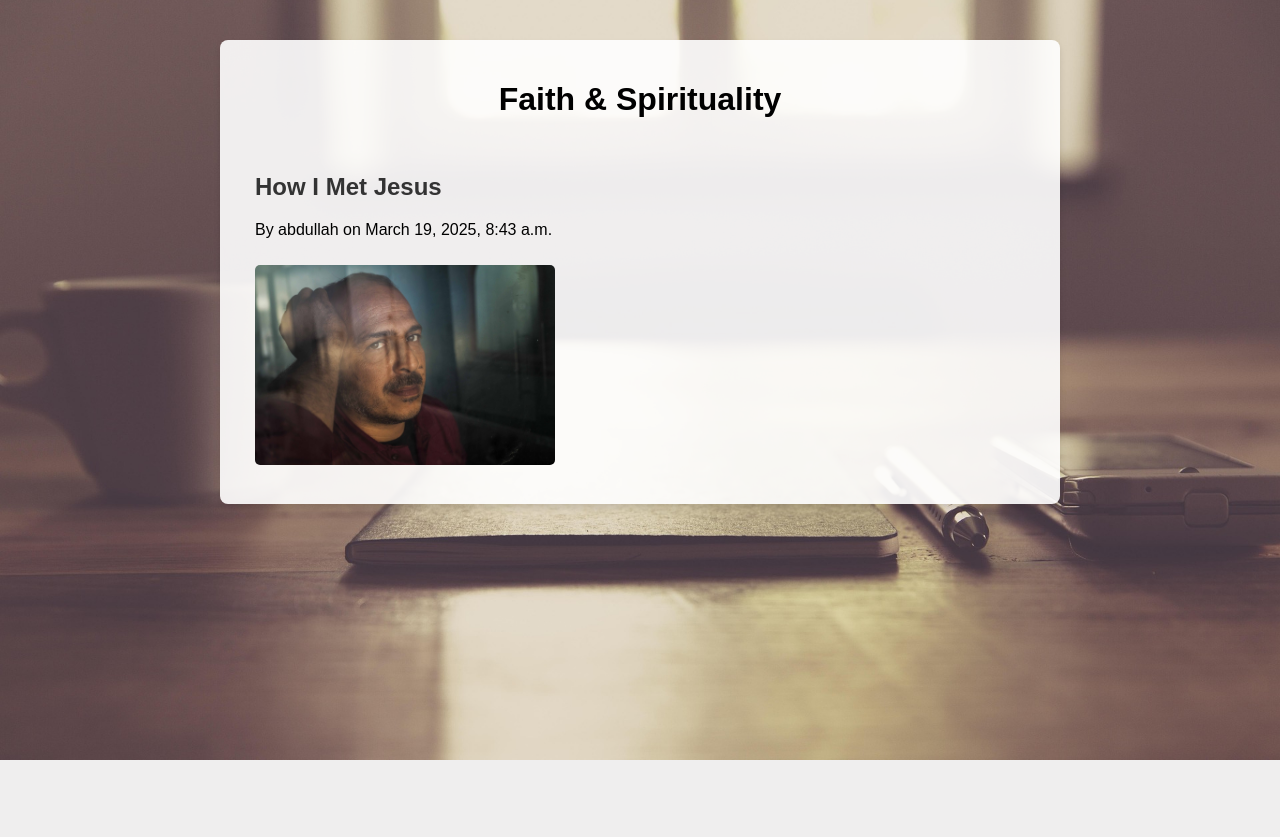
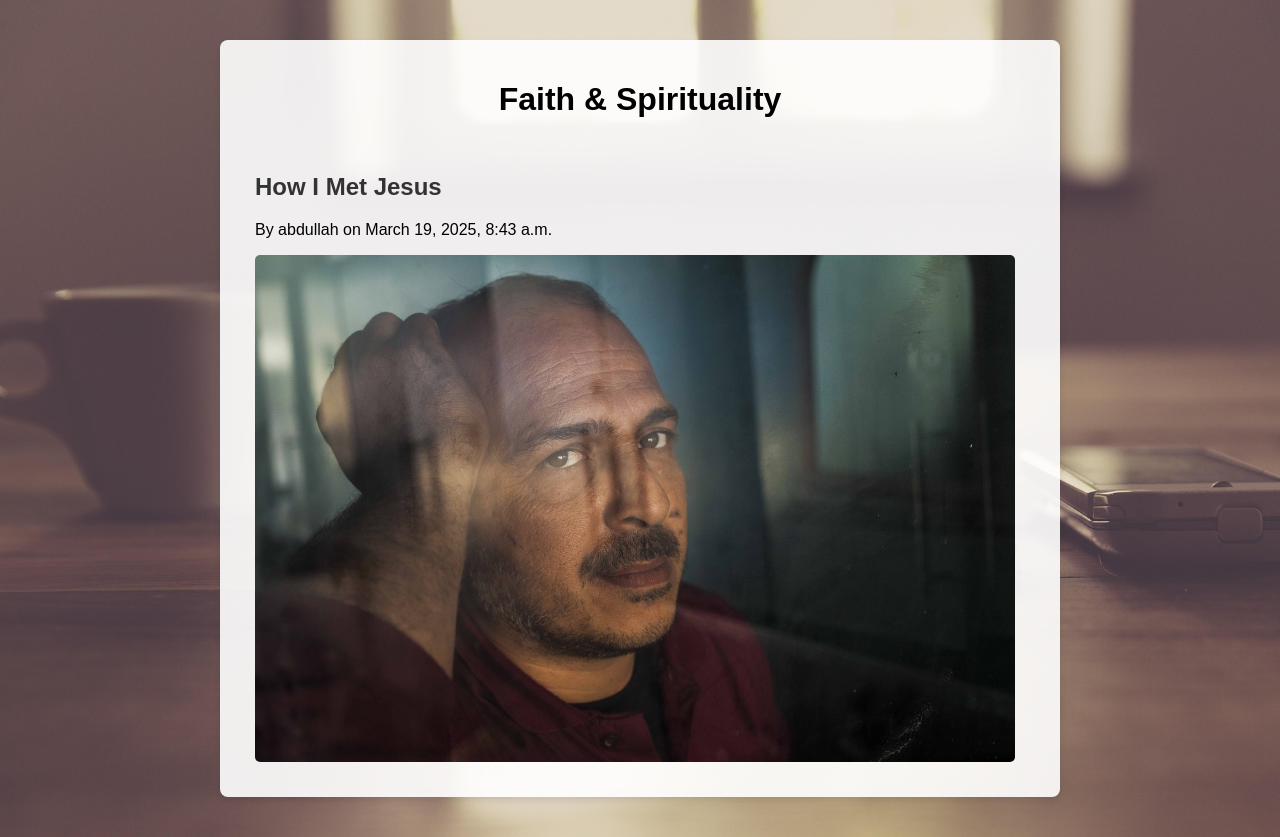
Before and after one commit to TranshumanistAJ/blogiverse, a Django app: a page that uses templates/blogs/topic_list.html in a window 1280 px wide. Shown: the part 40-877 px from the top of the page. Before the commit the page ends 800 px from the top, so only its background shows below. Run offline with Django 5.2, Linux system fonts and the light colour scheme; data comes from the database, SQL or seed files in the repository.

Commit message:
Updat .post-item img—set width: 100%; max-width: 760px instead of fixed 300x450px

```diff
--- a/templates/blogs/topic_list.html
+++ b/templates/blogs/topic_list.html
@@ -38,12 +38,12 @@
             color: #555;
         }
         .post-item img {
-            max-width: 300px; /* Reduced from 300px width */
-            max-height: 450px; /* Added max-height */
-            width: auto;
+            width: 100%; /* Full width of post-item */
+            max-width: 760px; /* Fits within padding of topic-container */
             height: auto;
             border-radius: 5px;
             margin-top: 10px;
+            display: block;
         }
     </style>
 {% endblock %}
```
